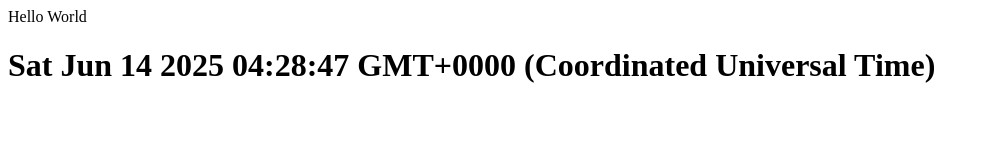
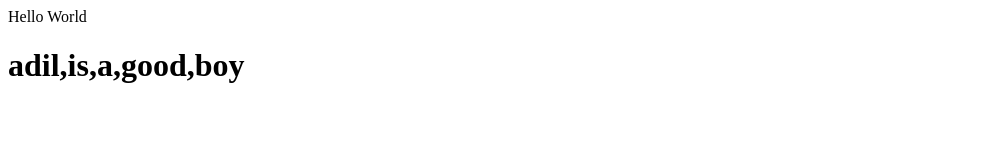
Before and after one commit to Adilalahee/JavaScript-Playground, a plain HTML site: page LWS/index.html in a window 1280 px wide. Shown: the whole page, without its empty margins (0-989 px from the left). Drawn offline with Linux system fonts and the light colour scheme.

Commit message:
javascript 16 to 24

```diff
--- a/LWS/index.html
+++ b/LWS/index.html
@@ -11,7 +11,8 @@
         <h1 id="demo">Click here to see the date</h1>
     </div>
     <script>
-        document.getElementById("demo").innerHTML=Date()
+        const cars=["adil","is","a","good","boy"]
+        document.getElementById("demo").innerHTML=cars
     </script>
 </body>
 </html>
```
Also changed, not shown: LWS/index.js (+112 -0 lines).
